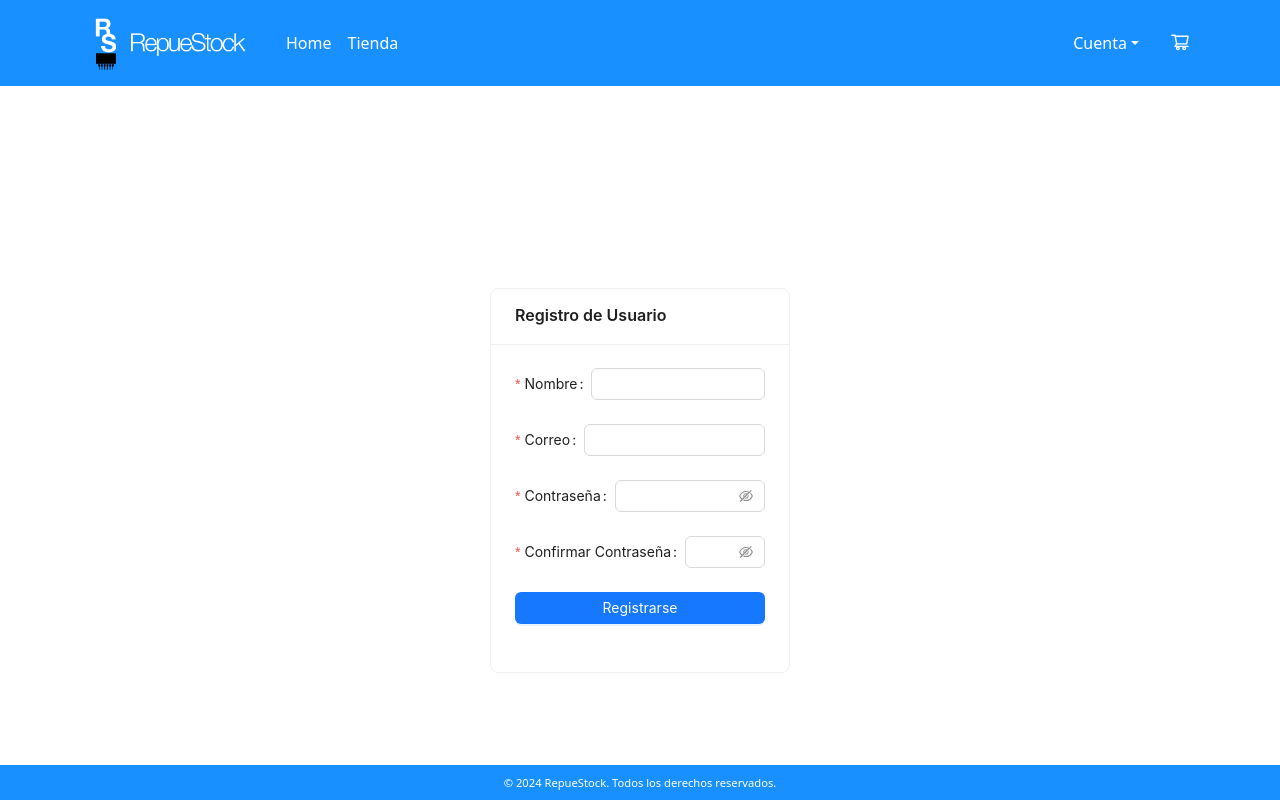
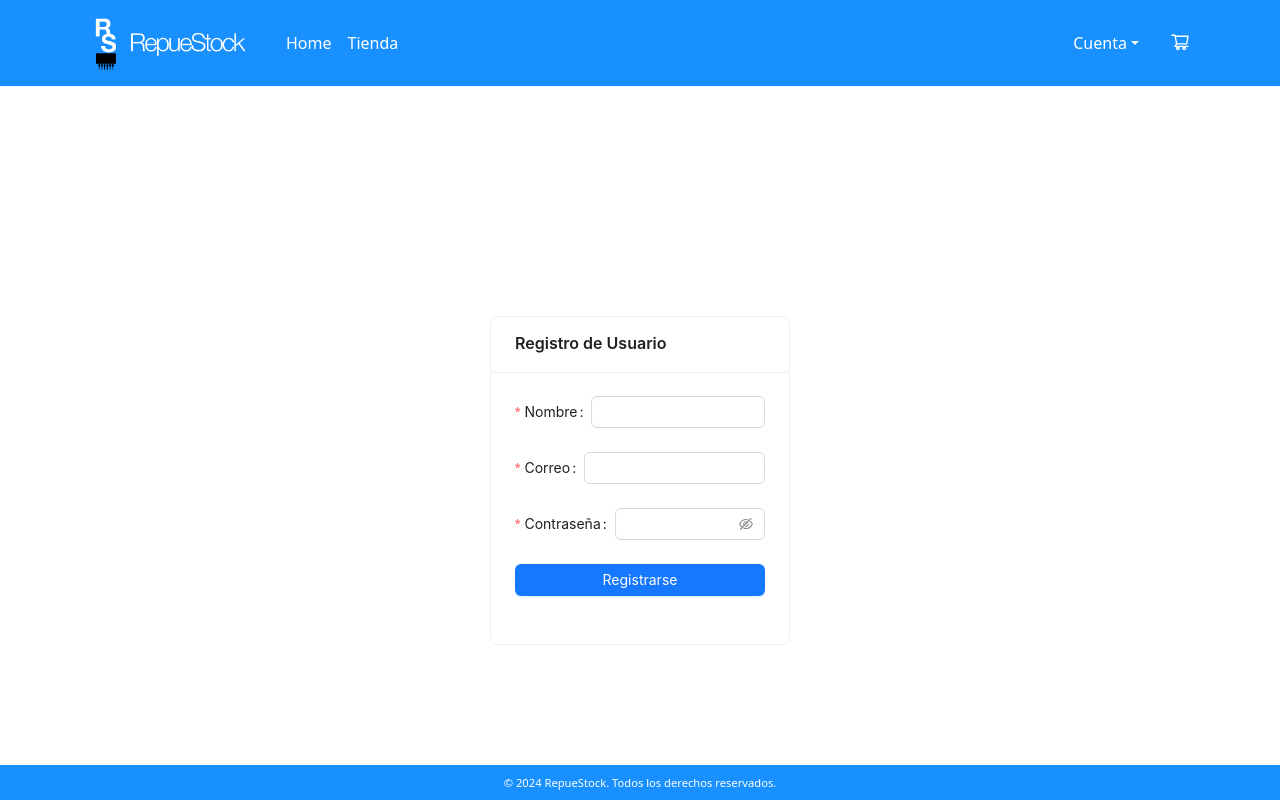
Before and after one commit to cwts007/front_proyecto_final, a React (Vite) app: page /register in a window 1280 px wide. Built offline with nearby package versions, Linux system fonts and the light colour scheme.

Commit message:
modificaciones para que funcione con el back en vercel

```diff
--- /dev/null
+++ b/src/config.js
@@ -0,0 +1,5 @@
+const config = {
+    backendUrl: "https://backrepuestock.vercel.app",
+};
+
+export default config;
--- a/src/context/UserContext.jsx
+++ b/src/context/UserContext.jsx
@@ -1,13 +1,34 @@
-// src/context/UserContext.jsx
 import React, { createContext, useContext, useState } from 'react';
+import axios from 'axios';
+import config from '../config';
 
 const UserContext = createContext();
 
 export function UserProvider({ children }) {
-    const [user, setUser] = useState(null); // Estado del usuario
+    const [user, setUser] = useState(null);
+
+    const login = async (email, password) => {
+        try {
+            const { data } = await axios.post(`${config.backendUrl}/api/auth/login`, { email, password });
+            setUser({ email }); // Almacenar usuario (puedes extenderlo según la respuesta)
+            localStorage.setItem('authToken', data.token); // Guardar token
+            return data;
+        } catch (error) {
+            throw new Error(error.response?.data?.message || 'Error al iniciar sesión');
+        }
+    };
+
+    const register = async (name, email, password) => {
+        try {
+            const { data } = await axios.post(`${config.backendUrl}/api/auth/register`, { name, email, password });
+            return data;
+        } catch (error) {
+            throw new Error(error.response?.data?.message || 'Error al registrarse');
+        }
+    };
 
     return (
-        <UserContext.Provider value={{ user, setUser }}>
+        <UserContext.Provider value={{ user, setUser, login, register }}>
             {children}
         </UserContext.Provider>
     );
--- a/src/pages/Cart.jsx
+++ b/src/pages/Cart.jsx
@@ -1,28 +1,32 @@
-// src/pages/Cart.jsx
-import React, { useState } from 'react';
-import { List, Card, Typography, Button } from 'antd';
-import CartItem from '../components/CartItem'; // Importamos CartItem
+import React, { useEffect, useState } from 'react';
+import { List, Card, Typography, Button, message } from 'antd';
+import axios from 'axios';
+import config from '../config';
+import CartItem from '../components/CartItem';
 
 const { Text, Title } = Typography;
 
 function Cart() {
-    const [items, setItems] = useState([
-        { id: 1, name: 'Producto 1', price: 100, quantity: 1 },
-        { id: 2, name: 'Producto 2', price: 150, quantity: 1 },
-        { id: 3, name: 'Producto 3', price: 200, quantity: 1 }
-    ]);
+    const [items, setItems] = useState([]);
+    const [loading, setLoading] = useState(true);
 
-    const handleQuantityChange = (value, itemId) => {
-        setItems(items.map(item =>
-            item.id === itemId ? { ...item, quantity: value } : item
-        ));
-    };
+    useEffect(() => {
+        const fetchCart = async () => {
+            try {
+                const token = localStorage.getItem('authToken');
+                const { data } = await axios.get(`${config.backendUrl}/api/cart`, {
+                    headers: { Authorization: `Bearer ${token}` },
+                });
+                setItems(data);
+            } catch (error) {
+                message.error('Error al cargar el carrito');
+            } finally {
+                setLoading(false);
+            }
+        };
 
-    const handleRemove = (itemId) => {
-        setItems(items.filter(item => item.id !== itemId));
-    };
-
-    const total = items.reduce((sum, item) => sum + item.price * item.quantity, 0);
+        fetchCart();
+    }, []);
 
     return (
         <div style={{ padding: '20px' }}>
@@ -30,20 +34,15 @@ function Cart() {
             <List
                 itemLayout="horizontal"
                 dataSource={items}
-                renderItem={item => (
+                loading={loading}
+                renderItem={(item) => (
                     <CartItem
                         item={item}
-                        onQuantityChange={handleQuantityChange}
-                        onRemove={handleRemove}
+                        onQuantityChange={(value) => console.log('Cambio de cantidad', value)}
+                        onRemove={() => console.log('Eliminar producto')}
                     />
                 )}
             />
-            <Card style={{ marginTop: '20px', textAlign: 'right' }}>
-                <Text strong style={{ fontSize: '18px' }}>Total: ${total}</Text>
-                <div style={{ marginTop: '10px' }}>
-                    <Button type="primary" style={{ width: '100%' }}>Proceder al Pago</Button>
-                </div>
-            </Card>
         </div>
     );
 }
--- a/src/pages/Login.jsx
+++ b/src/pages/Login.jsx
@@ -1,27 +1,24 @@
-// src/pages/Login.jsx
 import React from 'react';
-import { Form, Input, Button, Card } from 'antd';
+import { Form, Input, Button, Card, message } from 'antd';
+import { useUser } from '../context/UserContext';
 
 function Login() {
-  const onFinish = (values) => {
-    console.log('Success:', values);
-    // Aquí puedes añadir la lógica para autenticar al usuario
-  };
+  const { login } = useUser();
 
-  const onFinishFailed = (errorInfo) => {
-    console.log('Failed:', errorInfo);
+  const onFinish = async (values) => {
+    try {
+      await login(values.email, values.password);
+      message.success('Inicio de sesión exitoso');
+      // Redirecciona a otra página si es necesario
+    } catch (error) {
+      message.error(error.message);
+    }
   };
 
   return (
     <div style={{ display: 'flex', justifyContent: 'center', alignItems: 'center', height: '100vh' }}>
       <Card title="Iniciar Sesión" style={{ width: 300 }}>
-        <Form
-          name="login"
-          initialValues={{ remember: true }}
-          onFinish={onFinish}
-          onFinishFailed={onFinishFailed}
-          autoComplete="off"
-        >
+        <Form name="login" onFinish={onFinish} autoComplete="off">
           <Form.Item
             label="Correo"
             name="email"
--- a/src/pages/Register.jsx
+++ b/src/pages/Register.jsx
@@ -1,27 +1,24 @@
-// src/pages/Register.jsx
 import React from 'react';
 import { Form, Input, Button, Card, message } from 'antd';
+import { useUser } from '../context/UserContext';
 
 function Register() {
-    const onFinish = (values) => {
-        message.success('Formulario de registro enviado con éxito');
-        console.log('Valores enviados:', values);
-    };
+    const { register } = useUser();
 
-    const onFinishFailed = (errorInfo) => {
-        message.error('Error en el formulario de registro');
-        console.log('Errores:', errorInfo);
+    const onFinish = async (values) => {
+        try {
+            await register(values.name, values.email, values.password);
+            message.success('Registro exitoso');
+            // Redirecciona a otra página si es necesario
+        } catch (error) {
+            message.error(error.message);
+        }
     };
 
     return (
         <div style={{ display: 'flex', justifyContent: 'center', alignItems: 'center', height: '100vh' }}>
             <Card title="Registro de Usuario" style={{ width: 300 }}>
-                <Form
-                    name="register"
-                    onFinish={onFinish}
-                    onFinishFailed={onFinishFailed}
-                    autoComplete="off"
-                >
+                <Form name="register" onFinish={onFinish} autoComplete="off">
                     <Form.Item
                         label="Nombre"
                         name="name"
@@ -49,25 +46,6 @@ function Register() {
                         <Input.Password />
                     </Form.Item>
 
-                    <Form.Item
-                        label="Confirmar Contraseña"
-                        name="confirm"
-                        dependencies={['password']}
-                        rules={[
-                            { required: true, message: 'Por favor confirma tu contraseña' },
-                            ({ getFieldValue }) => ({
-                                validator(_, value) {
-                                    if (!value || getFieldValue('password') === value) {
-                                        return Promise.resolve();
-                                    }
-                                    return Promise.reject(new Error('Las contraseñas no coinciden'));
-                                },
-                            }),
-                        ]}
-                    >
-                        <Input.Password />
-                    </Form.Item>
-
                     <Form.Item>
                         <Button type="primary" htmlType="submit" style={{ width: '100%' }}>
                             Registrarse
```
